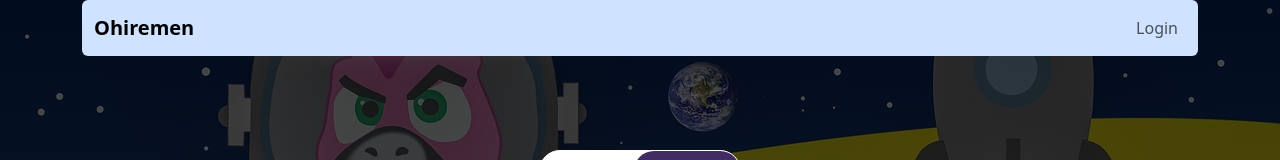
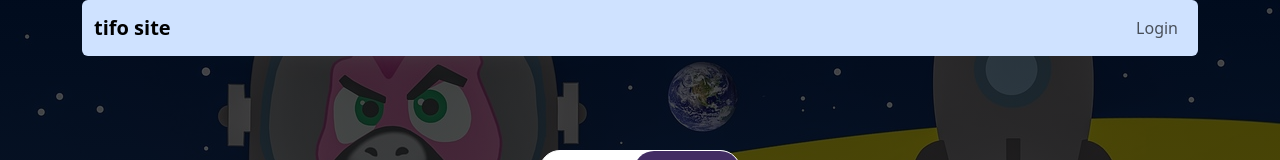
Before and after one commit to remediame/SE-Assesment, a React (Vite) app: page / in a window 1280 px wide. Shown: the top 160 px of the page. Built offline with nearby package versions, Linux system fonts and the light colour scheme; no server answers.

Commit message:
name change

```diff
--- a/src/NavBar.jsx
+++ b/src/NavBar.jsx
@@ -8,7 +8,7 @@ const NavBar = () => {
       <nav className="navbar navbar-expand-lg navbar-light bg-primary-subtle rounded">
         <div className="container-fluid">
           <Link className="navbar-brand" to="/">
-            <b>Ohiremen</b>
+            <b>tifo site</b>
           </Link>
           <button
             className="navbar-toggler"
```
